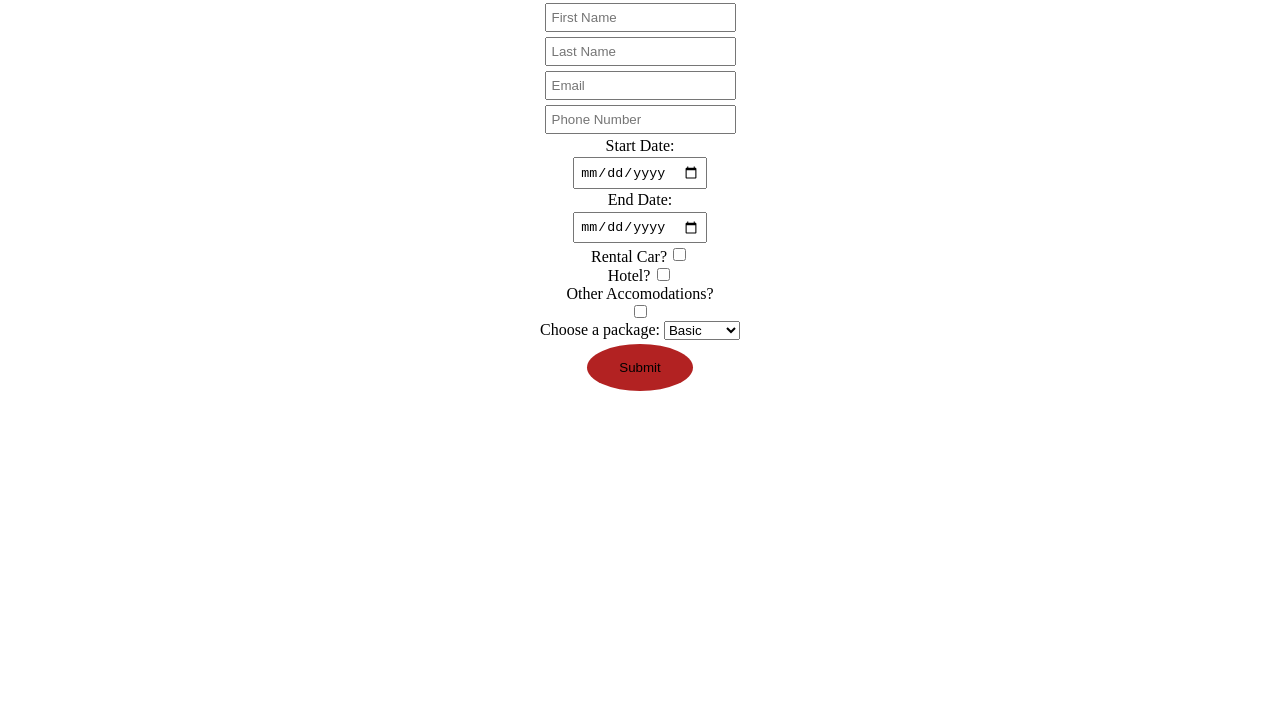
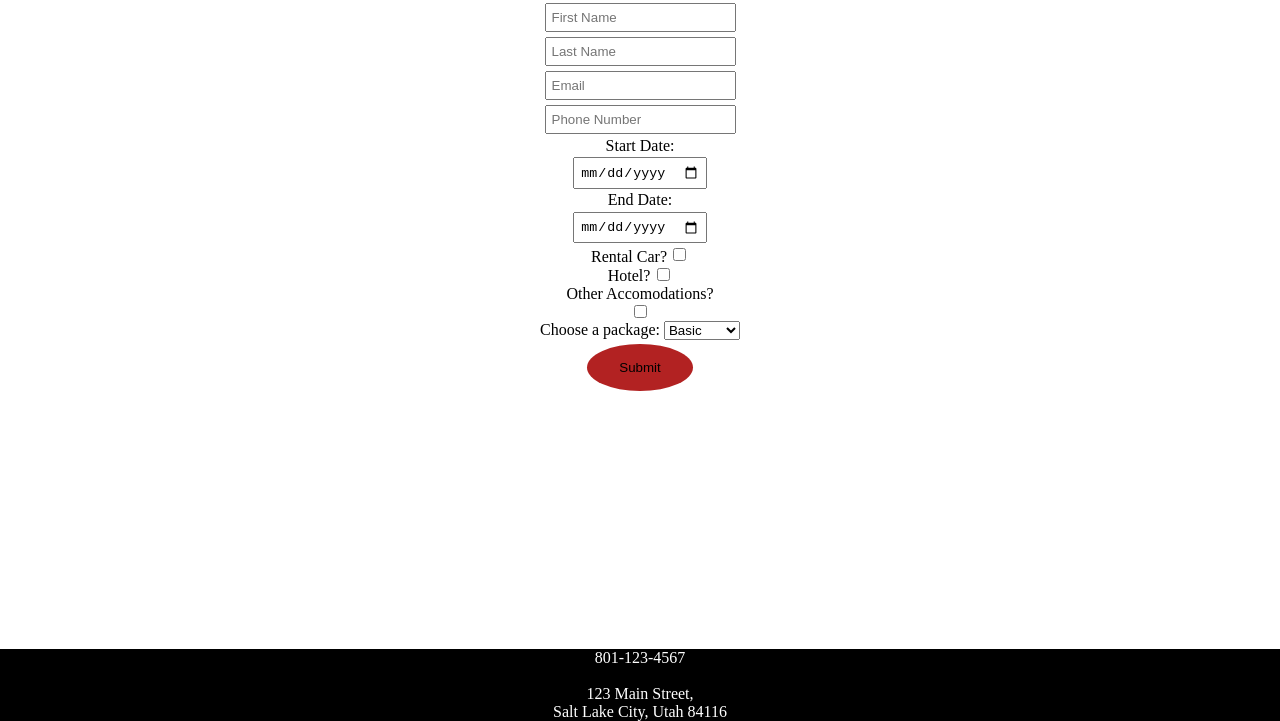
Before and after one commit to ParkerNGore/HTML-reservation-form, a plain HTML site: page index.html in a window 1280 px wide. Shown: the part 79-800 px from the top of the page. Drawn offline with Linux system fonts and the light colour scheme.

Commit message:
adding other completion reqs

```diff
--- a/index.html
+++ b/index.html
@@ -11,9 +11,9 @@
       <h1>Reservation</h1>
       <form>
         <form action="https://httpbin.org/post" method="post">
-          <input name="f_name" type="text" placeholder="First Name" />
-          <input name="l_name" type="text" placeholder="Last Name" />
-          <input name="email" type="email" placeholder="Email" />
+          <input required name="f_name" type="text" placeholder="First Name" />
+          <input required name="l_name" type="text" placeholder="Last Name" />
+          <input required name="email" type="email" placeholder="Email" />
           <input name="p_number" type="tel" placeholder="Phone Number" />
           <label name="start_date">Start Date:</label>
           <input
@@ -43,6 +43,12 @@
           </label>
 
           <input id="submit" type="submit" />
+          <footer>
+            <div>801-123-4567</div>
+            <br />
+            <div>123 Main Street,</div>
+            Salt Lake City, Utah 84116
+          </footer>
         </form>
       </form>
     </div>
--- a/styles.css
+++ b/styles.css
@@ -46,3 +46,13 @@ input[type="reset"]:hover {
 #show:checked ~ #content {
   display: block;
 }
+
+footer {
+  position: fixed;
+  left: 0;
+  bottom: 0;
+  width: 100%;
+  background-color: black;
+  color: white;
+  text-align: center;
+}
```
